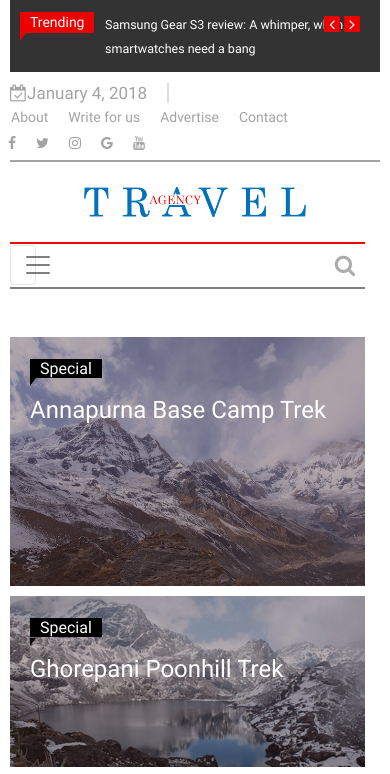
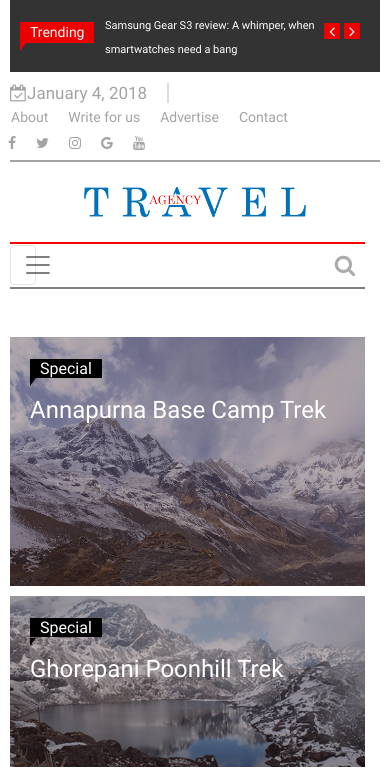
Before and after one commit to Abhilasha-Duwal/Travel, a plain HTML site: page index.html in a window 390 px wide. Shown: the top 774 px of the page. Drawn offline with Linux system fonts and the light colour scheme; files whose address does not match are found by name.

Commit message:
reponsive to 390

```diff
--- a/css/responsive.css
+++ b/css/responsive.css
@@ -511,6 +511,16 @@ margin-left:10px
 
 
 @media screen and (max-width: 390px){
+	.head1 .trends {
+		margin-left: 10px;
+		margin-top: 22px;
+	}
+	.head1-slider span{
+		font-size:11px;
+	}
+	.head1-slider .slick-arrow i{
+		margin-top:11px;
+	}
 	/*main-section*/
 	/*treks-section*/
 	.treks-section .main-item .post-content {
```
